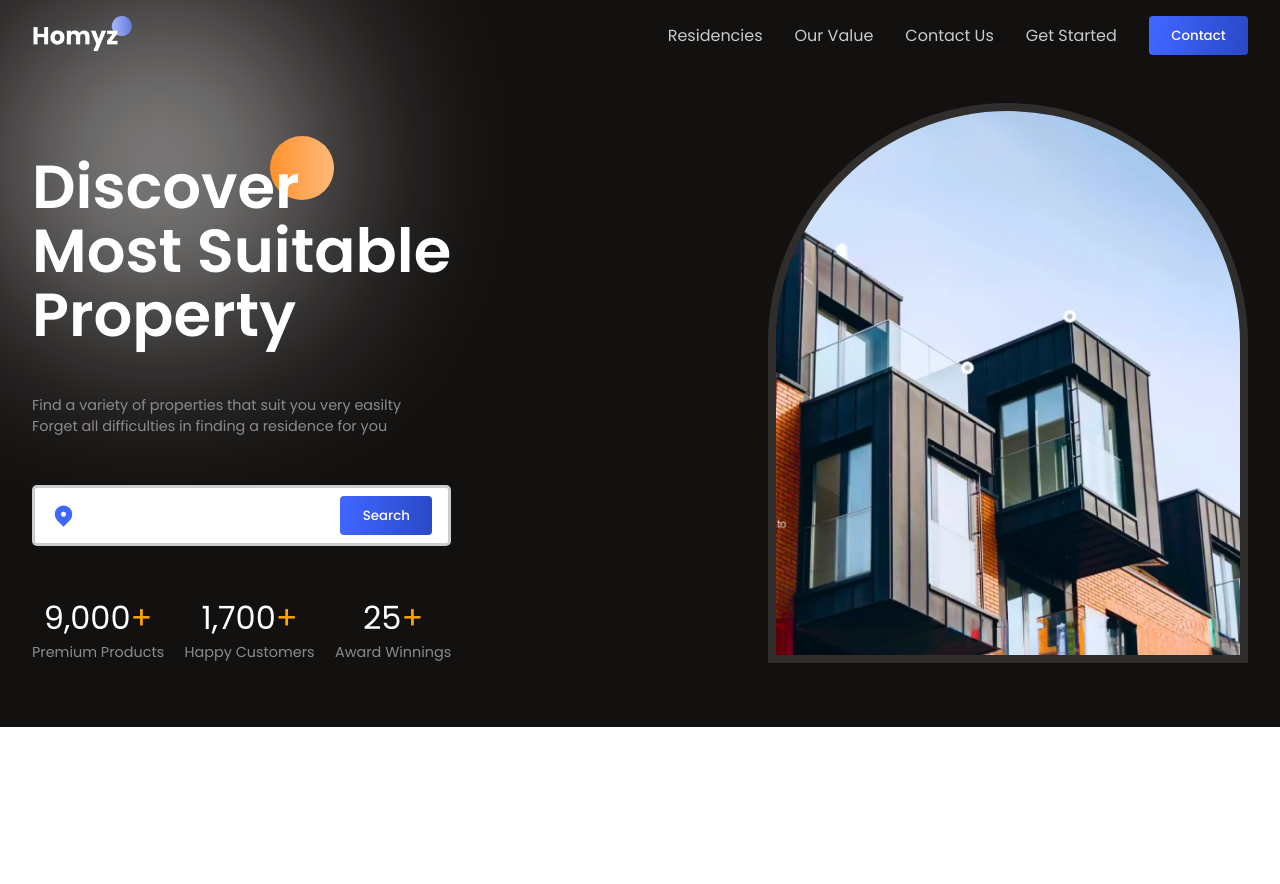
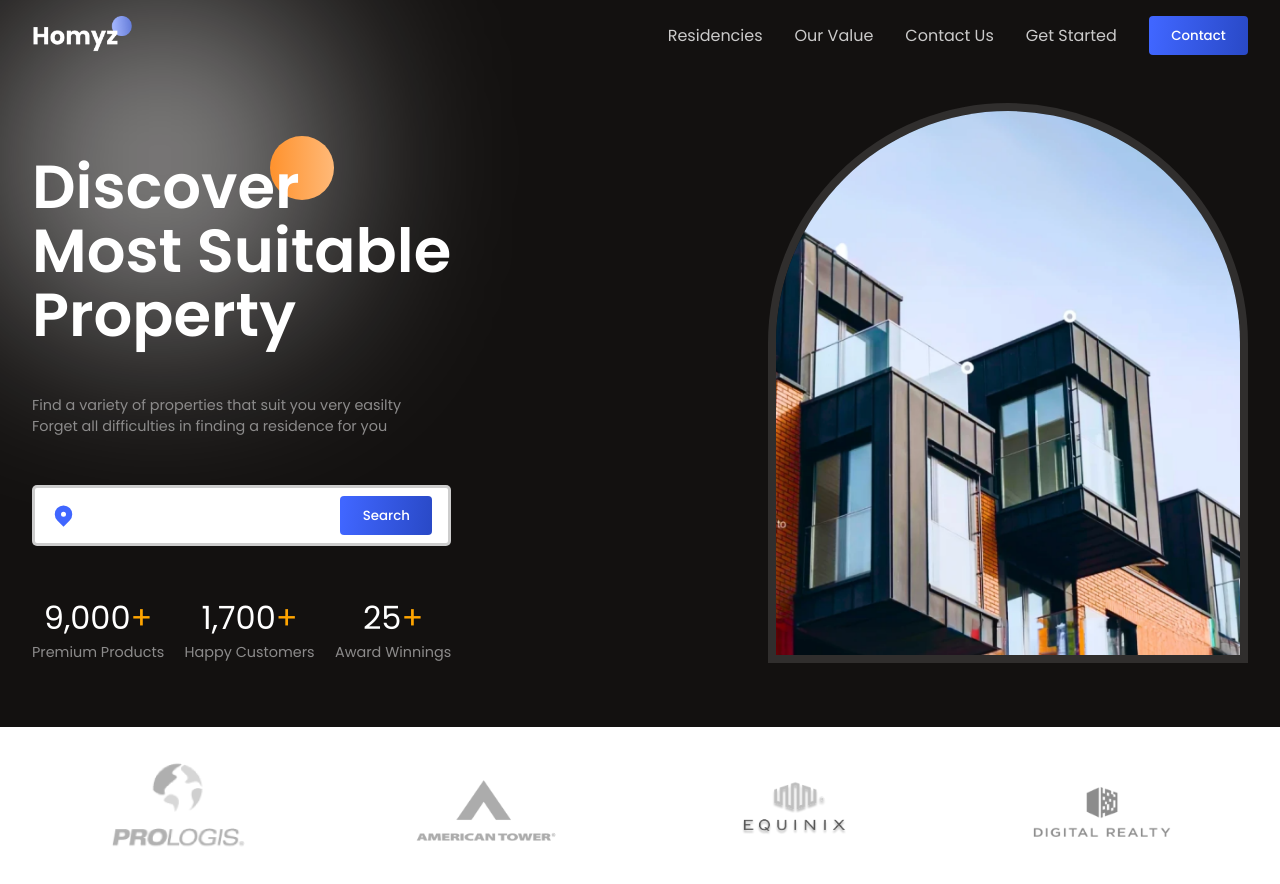
Before and after one commit to thanushan128/React-Real_Estate-web-application, a React (Vite) app: page / in a window 1280 px wide. Shown: the top 884 px of the page. Before the commit the page ends 800 px from the top, so only its background shows below. Built offline with nearby package versions, Linux system fonts and the light colour scheme.

Commit message:
complete companies component

```diff
--- a/src/App.jsx
+++ b/src/App.jsx
@@ -1,14 +1,17 @@
 import { Header } from "./components/Header/Header";
 import { Hero } from "./components/Hero/Hero";
+import { Companies } from "./components/Companies/Companies";
+
 import './App.css';
 function App() {
   return (
     <div className="App">
       <div>
-        <div className="white-gradient"/>
+        <div className="white-gradient" />
         <Header />
         <Hero />
       </div>
+      <Companies />
     </div>
   );
 }
--- /dev/null
+++ b/src/components/Companies/Companies.css
@@ -0,0 +1,8 @@
+ .c-container{
+    justify-content: space-around;
+    gap: 1rem;
+ }
+
+ .c-container>img{
+    width: 9rem;
+ }
--- /dev/null
+++ b/src/components/Companies/Companies.jsx
@@ -0,0 +1,15 @@
+import React from "react";
+import "./Companies.css";
+
+export const Companies = () => {
+  return (
+    <section className="c-wrapper">
+      <div className="paddings innerWidth flexCenter c-container">
+        <img src="./prologis.png" alt="" />
+        <img src="./tower.png" alt="" />
+        <img src="./equinix.png" alt="" />
+        <img src="./realty.png" alt="" />
+      </div>
+    </section>
+  );
+};
```
